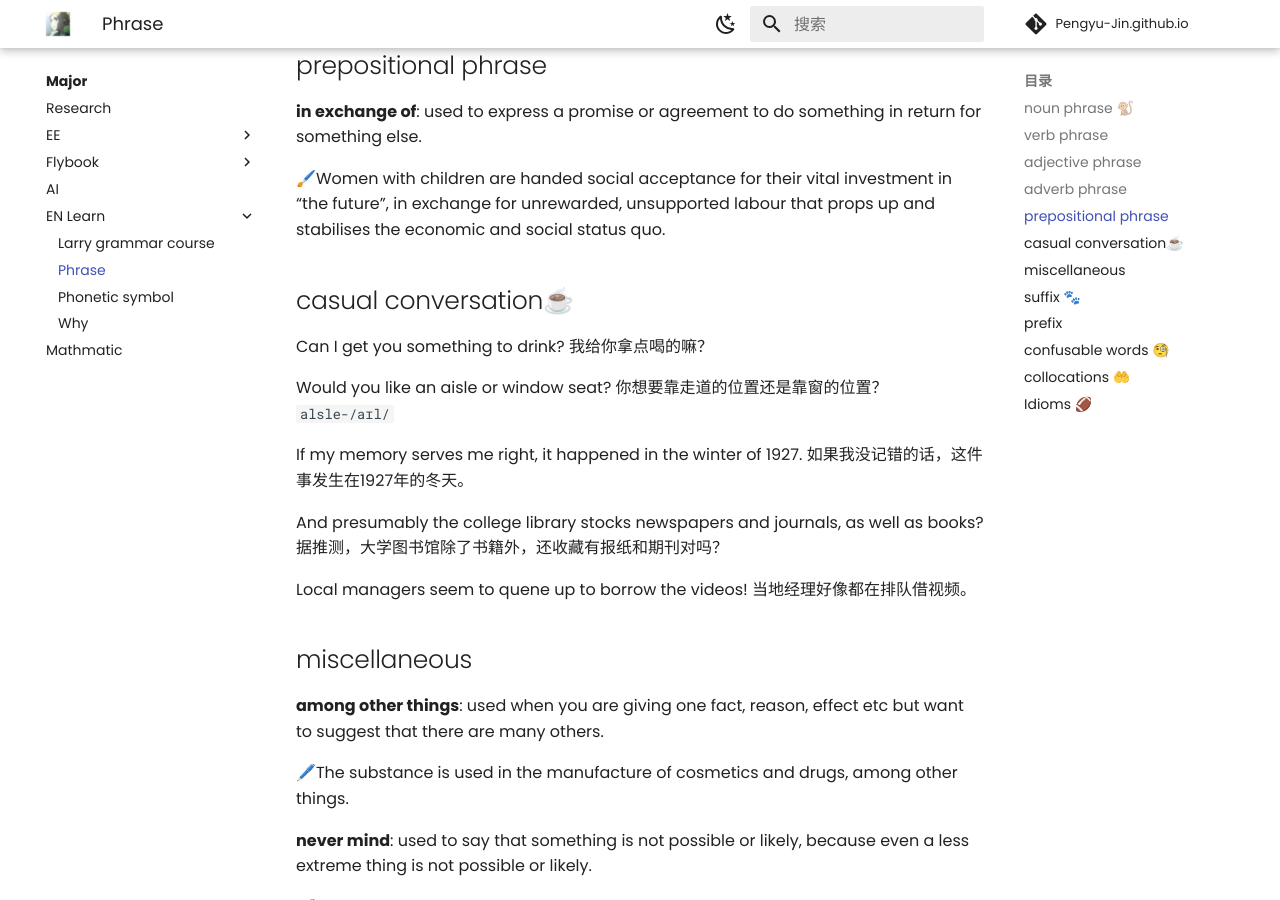
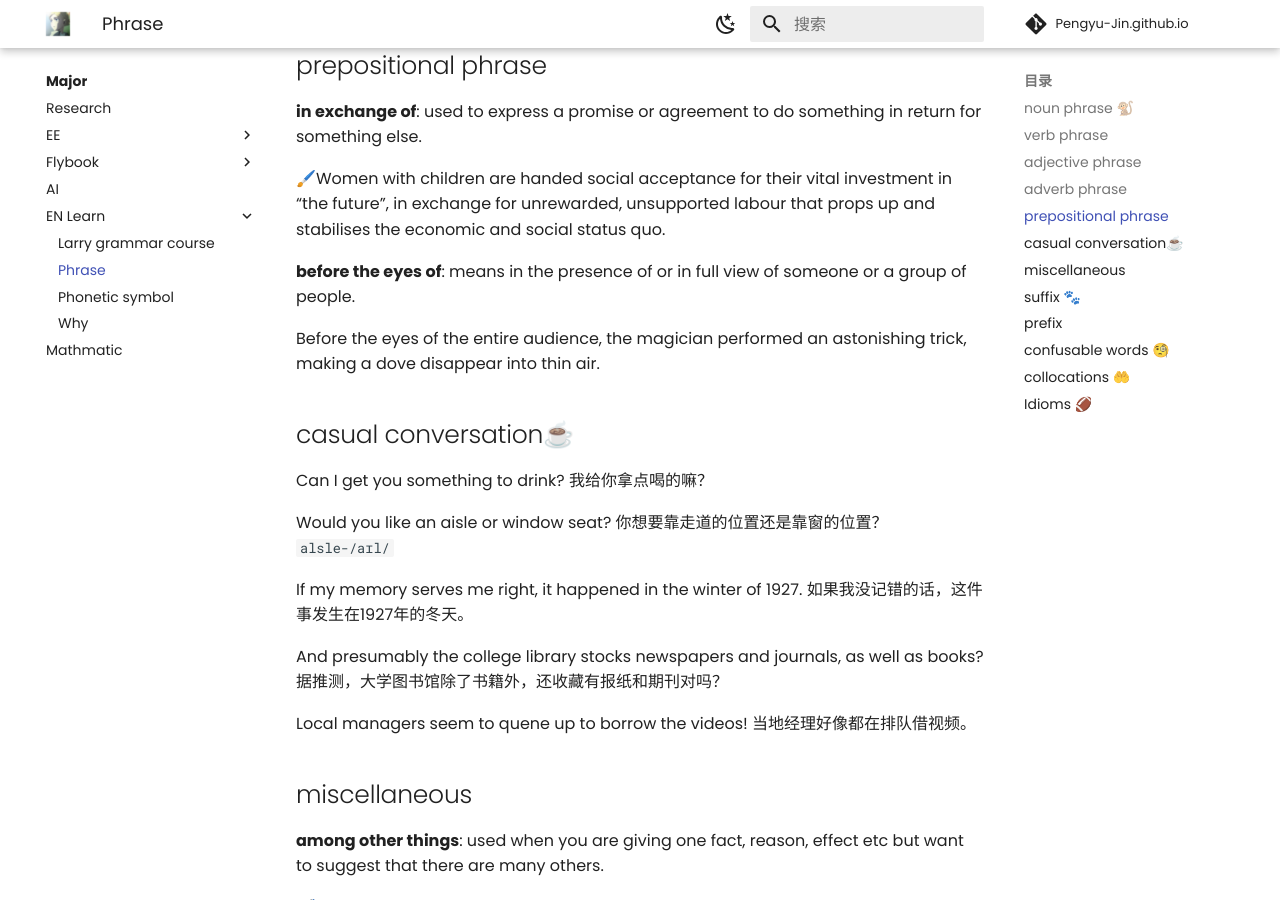
Before and after one commit to Pengyu-Jin/Pengyu-Jin.github.io, an MkDocs documentation site: the page built from docs/major/EN-learn/phrase.md, in a window 1280 px wide and 900 px high, scrolled down 2951 px. Built offline with MkDocs 1.6.1 and Material for MkDocs 9.7.7, drawn with Linux system fonts in a browser that asks for light colours; comment, search, counter and statistics services are not loaded.

Commit message:
20250212-a

```diff
--- a/docs/major/EN-learn/phrase.md
+++ b/docs/major/EN-learn/phrase.md
@@ -97,6 +97,11 @@
 **in exchange of**: used to express a promise or agreement to do something in return for something else.
 
 🖌️Women with children are handed social acceptance for their vital investment in “the future”, in exchange for unrewarded, unsupported labour that props up and stabilises the economic and social status quo.
+
+**before the eyes of**: means in the presence of or in full view of someone or a group of people.
+
+Before the eyes of the entire audience, the magician performed an astonishing trick, making a dove disappear into thin air.
+
 
 ## casual conversation☕
 
```
Also changed, not shown: docs/interest/finance/learn1.md (+4 -0 lines).
